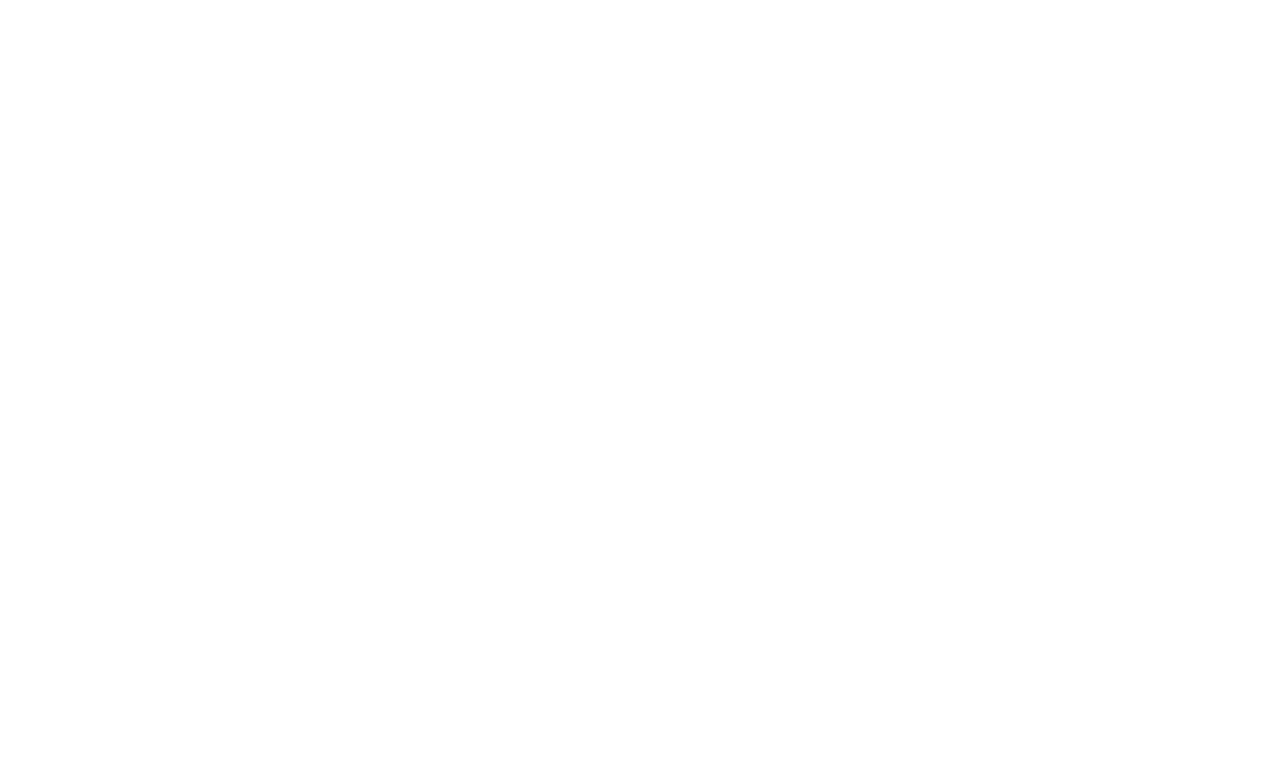
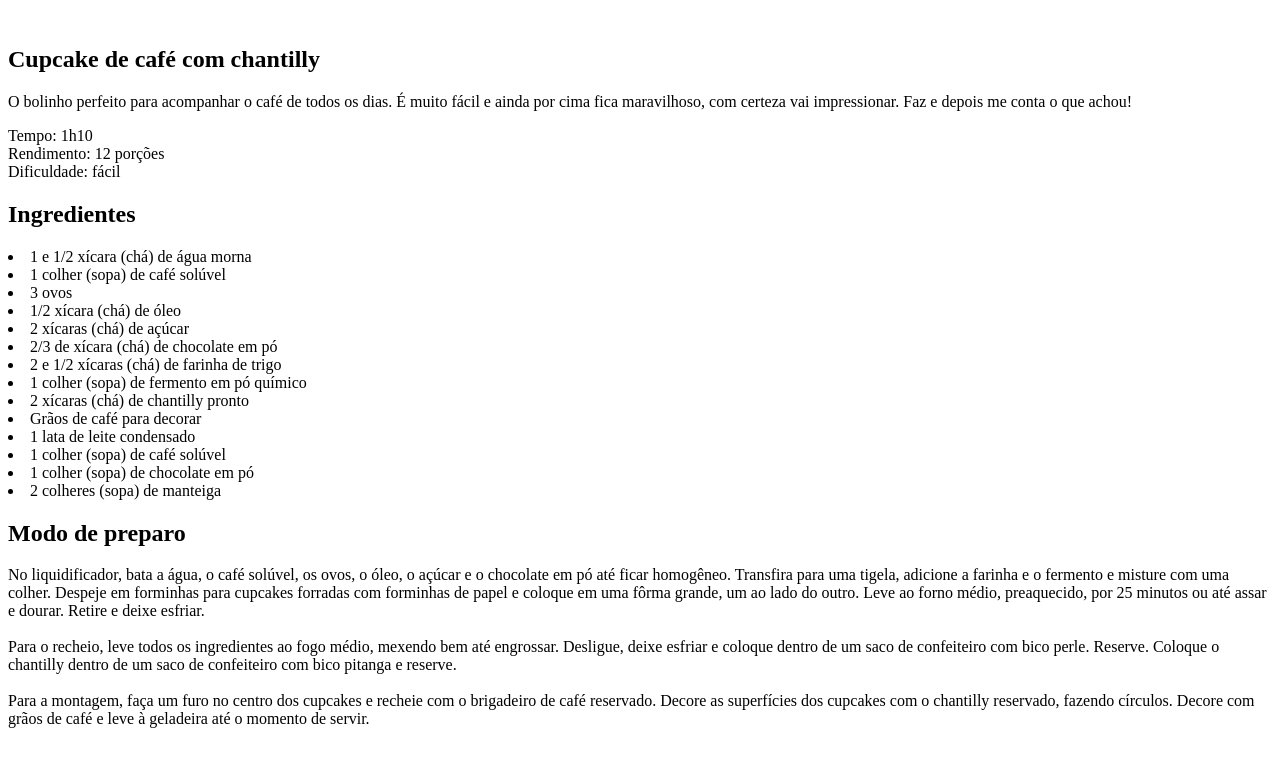
Before and after one commit to Cleisson-256/Projeto-P-gina-de-Receita, a plain HTML site: page index.html in a window 1280 px wide. Drawn offline with Linux system fonts and the light colour scheme.

Commit message:
Iniciando a estrutura HTML

```diff
--- a/index.html
+++ b/index.html
@@ -1,11 +1,81 @@
 <!DOCTYPE html>
 <html lang="en">
-<head>
-    <meta charset="UTF-8">
-    <meta name="viewport" content="width=device-width, initial-scale=1.0">
+  <head>
+    <meta charset="UTF-8" />
+    <meta name="viewport" content="width=device-width, initial-scale=1.0" />
     <title>Página de Receita</title>
-</head>
-<body>
+  </head>
+  <body>
+    <div id="page">
+      <img src="" alt="" />
+      <main>
+        <section id="about">
+          <h1>Cupcake de café com chantilly</h1>
+          <p>
+            O bolinho perfeito para acompanhar o café de todos os dias. É muito
+            fácil e ainda por cima fica maravilhoso, com certeza vai
+            impressionar. Faz e depois me conta o que achou!
+          </p>
+          <p>
+            Tempo: 1h10 <br />
+            Rendimento: 12 porções <br />
+            Dificuldade: fácil
+          </p>
+        </section>
+        <section id="Ingredients">
+          <h2>Ingredientes</h2>
+          <li>1 e 1/2 xícara (chá) de água morna</li>
 
-</body>
+          <li>1 colher (sopa) de café solúvel</li>
+
+          <li>3 ovos</li>
+
+          <li>1/2 xícara (chá) de óleo</li>
+
+          <li>2 xícaras (chá) de açúcar</li>
+
+          <li>2/3 de xícara (chá) de chocolate em pó</li>
+
+          <li>2 e 1/2 xícaras (chá) de farinha de trigo</li>
+
+          <li>1 colher (sopa) de fermento em pó químico</li>
+
+          <li>2 xícaras (chá) de chantilly pronto</li>
+
+          <li>Grãos de café para decorar</li>
+
+          <li>1 lata de leite condensado</li>
+
+          <li>1 colher (sopa) de café solúvel</li>
+
+          <li>1 colher (sopa) de chocolate em pó</li>
+
+          <li>2 colheres (sopa) de manteiga</li>
+        </section>
+
+        <section id="Preparation">
+          <h2>Modo de preparo</h2>
+          <p>
+            No liquidificador, bata a água, o café solúvel, os ovos, o óleo, o
+            açúcar e o chocolate em pó até ficar homogêneo. Transfira para uma
+            tigela, adicione a farinha e o fermento e misture com uma colher.
+            Despeje em forminhas para cupcakes forradas com forminhas de papel e
+            coloque em uma fôrma grande, um ao lado do outro. Leve ao forno
+            médio, preaquecido, por 25 minutos ou até assar e dourar. Retire e
+            deixe esfriar.
+            <br /><br />
+            Para o recheio, leve todos os ingredientes ao fogo médio, mexendo
+            bem até engrossar. Desligue, deixe esfriar e coloque dentro de um
+            saco de confeiteiro com bico perle. Reserve. Coloque o chantilly
+            dentro de um saco de confeiteiro com bico pitanga e reserve.
+            <br /><br />
+            Para a montagem, faça um furo no centro dos cupcakes e recheie com o
+            brigadeiro de café reservado. Decore as superfícies dos cupcakes com
+            o chantilly reservado, fazendo círculos. Decore com grãos de café e
+            leve à geladeira até o momento de servir.
+          </p>
+        </section>
+      </main>
+    </div>
+  </body>
 </html>
```
